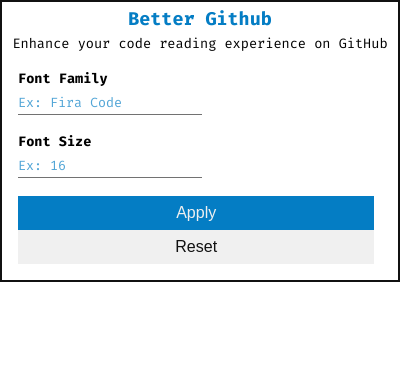
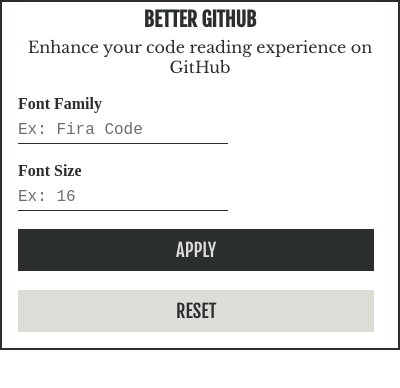
Before and after one commit to ceoshikhar/better-github, a browser extension: page popup.html in a window 400 px wide. Shown: the top 388 px of the page. Drawn offline with nearby package versions, Linux system fonts and the light colour scheme.

Commit message:
feat: improve ext popup ui design

```diff
--- a/popup.html
+++ b/popup.html
@@ -2,10 +2,7 @@
 <html>
   <head>
     <link rel="preconnect" href="https://fonts.gstatic.com">
-    <link
-      href="https://fonts.googleapis.com/css2?family=Fira+Code:wght@400;700&display=swap"
-      rel="stylesheet"
-    >
+    <link href="https://fonts.googleapis.com/css2?family=Fjalla+One&family=Libre+Baskerville&display=swap" rel="stylesheet">
     <title>Better Github</title>
 
     <style>
@@ -13,27 +10,28 @@
         min-width: 220px;
         padding: 0;
         margin: 0;
-        border: 2px solid #111;
+        border: 2px solid RGB(42, 46, 47);
       }
 
       h2,
       p,
       label {
-        font-family: 'Fira Code', monospace;
         margin: 0;
         padding: 0;
-        font-size: 0.85rem;
+        font-size: 1rem;
+        color: RGB(42, 46, 47);
       }
 
       h2 {
-        font-size: 1.15rem;
+        font-family: 'Fjalla One', sans-serif;
+        font-size: 1.25rem;
         margin: 0.25em 0;
         text-align: center;
-        color: #047DC4;
       }
 
       p {
         text-align: center;
+        font-family: 'Libre Baskerville', serif;
       }
 
       label {
@@ -50,60 +48,63 @@
 
       form input {
         font-family: 'Fira Code', monospace;
-        color: #047DC4;
+        color: RGB(42, 46, 47);
         font-weight: normal;
         margin-top: 0.25em;
         border: none;
-        border-bottom: 1px solid #727272;
+        border-bottom: 1px solid RGB(42, 46, 47);
         box-sizing: border-box;
         padding: 0.25em 0;
         outline: none;
+        font-size: 1rem;
       }
 
       input::placeholder {
-        color: #047DC4;
+        color: RGB(42, 46, 47);
         opacity: 0.69;
       }
 
       button {
         width: 90%;
         padding: 0.5em 0.35em;
-        font-size: 1rem;
+        font-size: 1.15rem;
         border: none;
         cursor: pointer;
+        font-family: 'Fjalla One', sans-serif;
       }
 
       #apply-button {
-        background: #047DC4;
-        color: #F0F0F0;
+        background: RGB(42, 46, 47);
+        color: RGB(220, 221, 215);
       }
 
       #reset-button {
-        background: #F0F0F0;
-        color: #111;
+        color: RGB(42, 46, 47);
+        background: RGB(220, 221, 215);
+        margin-top: 1em;
       }
 
     </style>
   </head>
 
   <body>
-    <h2>Better Github</h2>
+    <h2>BETTER GITHUB</h2>
     <p>Enhance your code reading experience on GitHub</p>
     <br />
 
     <form id="form">
       <div>
         <label for="font-family">Font Family</label>
-        <input type="text" name="font-family" id="fontFamily" placeholder="Ex: Fira Code">
+        <input type="text" name="font-family" id="fontFamily" placeholder="Ex: Fira Code" autocomplete="off">
       </div>
       <br />
       <div>
         <label for="font-size">Font Size</label>
-        <input type="number" name="font-size" id="fontSize" placeholder="Ex: 16">
+        <input type="number" name="font-size" id="fontSize" placeholder="Ex: 16" autocomplete="off">
       </div>
       <br />
-      <button id="apply-button" type="submit">Apply</button>
-      <button id="reset-button">Reset</button>
+      <button id="apply-button" type="submit">APPLY</button>
+      <button id="reset-button">RESET</button>
     </form>
 
 
```
